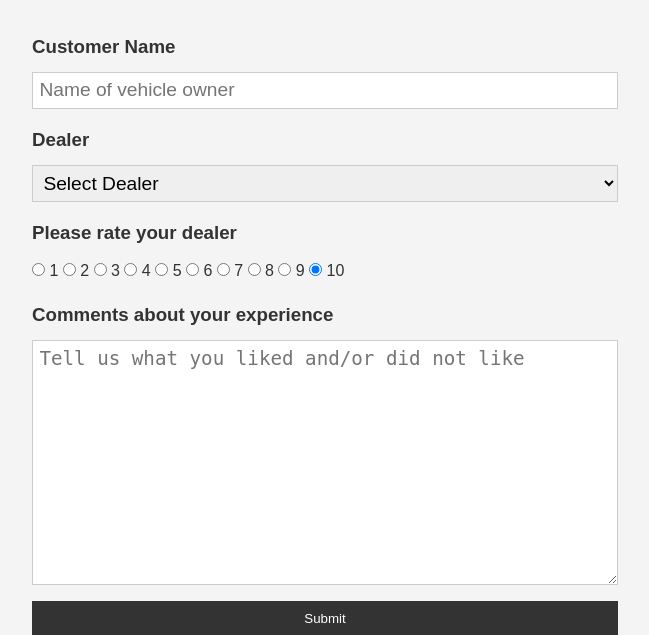
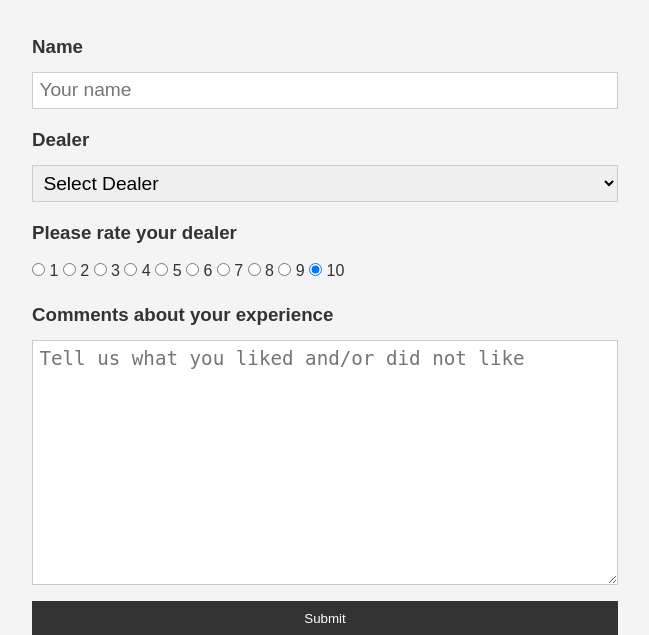
Before and after one commit to dxaviud/bug-tracker, a Flask app: page / in a window 1280 px wide. Shown: the top 635 px of the page, without its empty margins (315-964 px from the left). Run offline with Flask 2, Linux system fonts and the light colour scheme.

Commit message:
change Customer name to your name

```diff
--- a/templates/index.html
+++ b/templates/index.html
@@ -14,11 +14,11 @@
       {% endif %}
       <form action="/submit" method="POST">
         <div class="form-group">
-          <h3>Customer Name</h3>
+          <h3>Name</h3>
           <input
             type="text"
             name="customer"
-            placeholder="Name of vehicle owner"
+            placeholder="Your name"
           />
         </div>
         <div class="form-group">
```
